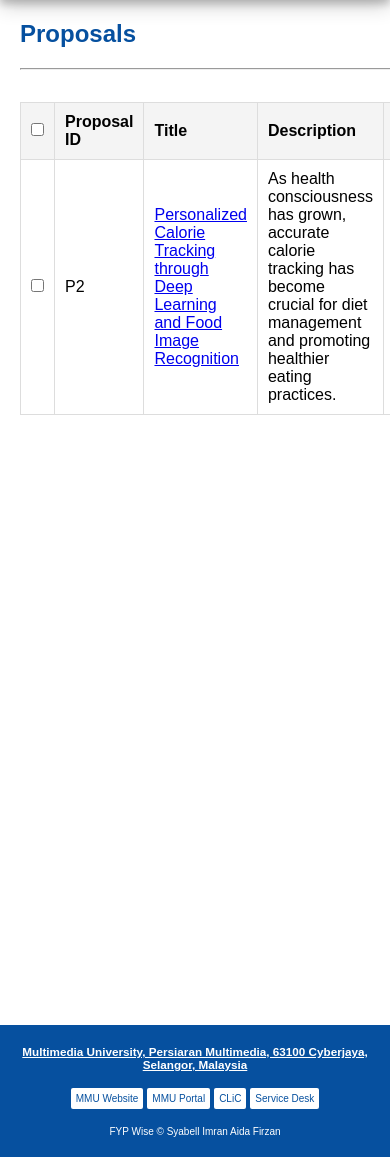
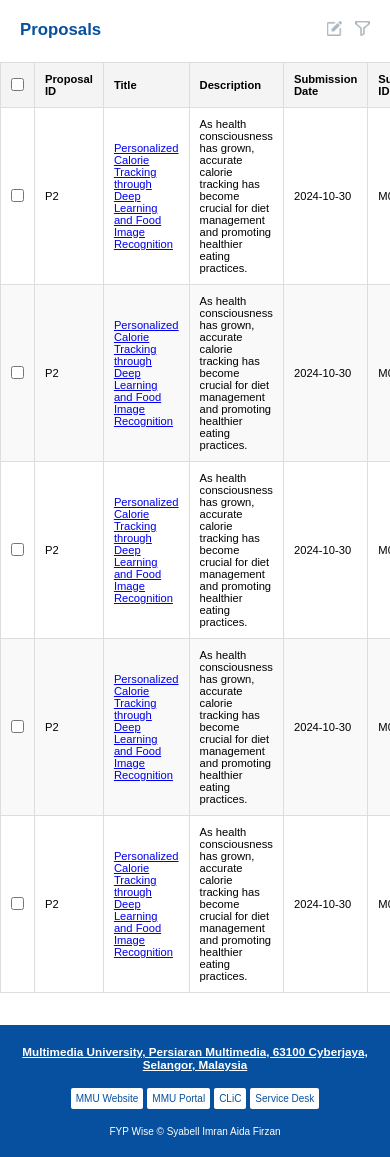
Before and after one commit to FYPWise/FYPWise-web, a PHP site: page /common-ui/table.html in a window 390 px wide. Shown: the part 50-1207 px from the top of the page. Run offline with PHP 8.4, Linux system fonts and the light colour scheme.

Commit message:
✨ Responsive Table + Code Format improvement

```diff
--- a/common-ui/table.html
+++ b/common-ui/table.html
@@ -26,13 +26,11 @@
                 <h2>Proposals</h2>
 
                 <div class="table-buttons">
-                    <button id="edit-btn"><a href='proposal-status-management-page-p1.html'><img
+                    <button id="edit-btn"><img
                                 src="../assets/edit.png" alt="edit"></a></button>
-                    <button id="filter-btn"><a href='#'><img src="../assets/filter.png" alt="filter"></a></button>
+                    <button id="filter-btn"><img src="../assets/filter.png" alt="filter"></a></button>
                 </div>
             </div>
-
-            <hr />
 
             <div class="table-name">
                 <table id="tablename-table">
@@ -51,6 +49,62 @@
                     <tbody>
                         <!-- Table with sample data -->
                         <tr>
+                            <td><input title="p2" type="checkbox" class="row-checkbox" value="P002"></td>
+                            <td>P2</td>
+                            <td><a href="proposal-status-management-page-p2.html">Personalized Calorie Tracking through
+                                    Deep Learning and Food Image Recognition</a></td>
+                            <td>
+                                As health consciousness has grown, accurate calorie tracking has become crucial for diet
+                                management and
+                                promoting healthier eating practices.
+                            </td>
+                            <td>2024-10-30</td>
+                            <td>M034</td>
+                            <td>Pending</td>
+                            <td>2024-10-30</td>
+                        </tr><tr>
+                            <td><input title="p2" type="checkbox" class="row-checkbox" value="P002"></td>
+                            <td>P2</td>
+                            <td><a href="proposal-status-management-page-p2.html">Personalized Calorie Tracking through
+                                    Deep Learning and Food Image Recognition</a></td>
+                            <td>
+                                As health consciousness has grown, accurate calorie tracking has become crucial for diet
+                                management and
+                                promoting healthier eating practices.
+                            </td>
+                            <td>2024-10-30</td>
+                            <td>M034</td>
+                            <td>Pending</td>
+                            <td>2024-10-30</td>
+                        </tr><tr>
+                            <td><input title="p2" type="checkbox" class="row-checkbox" value="P002"></td>
+                            <td>P2</td>
+                            <td><a href="proposal-status-management-page-p2.html">Personalized Calorie Tracking through
+                                    Deep Learning and Food Image Recognition</a></td>
+                            <td>
+                                As health consciousness has grown, accurate calorie tracking has become crucial for diet
+                                management and
+                                promoting healthier eating practices.
+                            </td>
+                            <td>2024-10-30</td>
+                            <td>M034</td>
+                            <td>Pending</td>
+                            <td>2024-10-30</td>
+                        </tr><tr>
+                            <td><input title="p2" type="checkbox" class="row-checkbox" value="P002"></td>
+                            <td>P2</td>
+                            <td><a href="proposal-status-management-page-p2.html">Personalized Calorie Tracking through
+                                    Deep Learning and Food Image Recognition</a></td>
+                            <td>
+                                As health consciousness has grown, accurate calorie tracking has become crucial for diet
+                                management and
+                                promoting healthier eating practices.
+                            </td>
+                            <td>2024-10-30</td>
+                            <td>M034</td>
+                            <td>Pending</td>
+                            <td>2024-10-30</td>
+                        </tr><tr>
                             <td><input title="p2" type="checkbox" class="row-checkbox" value="P002"></td>
                             <td>P2</td>
                             <td><a href="proposal-status-management-page-p2.html">Personalized Calorie Tracking through
--- a/css/common-ui.css
+++ b/css/common-ui.css
@@ -201,7 +201,6 @@ footer > * {
 
 .content {
   flex: 1;
-  padding: 20px;
 }
 
 .table-header-container {
@@ -209,7 +208,9 @@ footer > * {
   display: flex;
   justify-content: space-between;
   align-items: center;
-  margin-bottom: 20px;
+  padding: 20px;
+  border-bottom: solid 1px #818181;
+  margin: 0 20px;
 }
 
 .table-buttons button {
@@ -219,13 +220,12 @@ footer > * {
   background: transparent;
 }
 
-.table-buttons button a {
-  display: inline-block;
+.table-name {
+  padding-top: 2em;
+  padding-bottom: 2em;
+  margin: 0 20px;
 }
 
-.table-name {
-  padding-top: 2em;
-}
 table {
   width: 100%;
   border-collapse: collapse;
@@ -254,3 +254,26 @@ tr:nth-child(even) {
 tr:hover {
   background-color: #ddd;
 }
+
+@media screen and (max-width: 600px) {
+  .table-header-container {
+    position: fixed;
+    width: 100%;
+    font-size: 0.7rem;
+    border: none;
+    background-color: #fff;
+    margin: 0;
+  }
+  .table-buttons button img {
+    height: 15px;
+  }
+  .table-name {
+    margin: 30px 0;
+  }
+  td,
+  th {
+    padding: 10px 7px;
+    margin: 0;
+    font-size: 0.7rem;
+  }
+}
```
